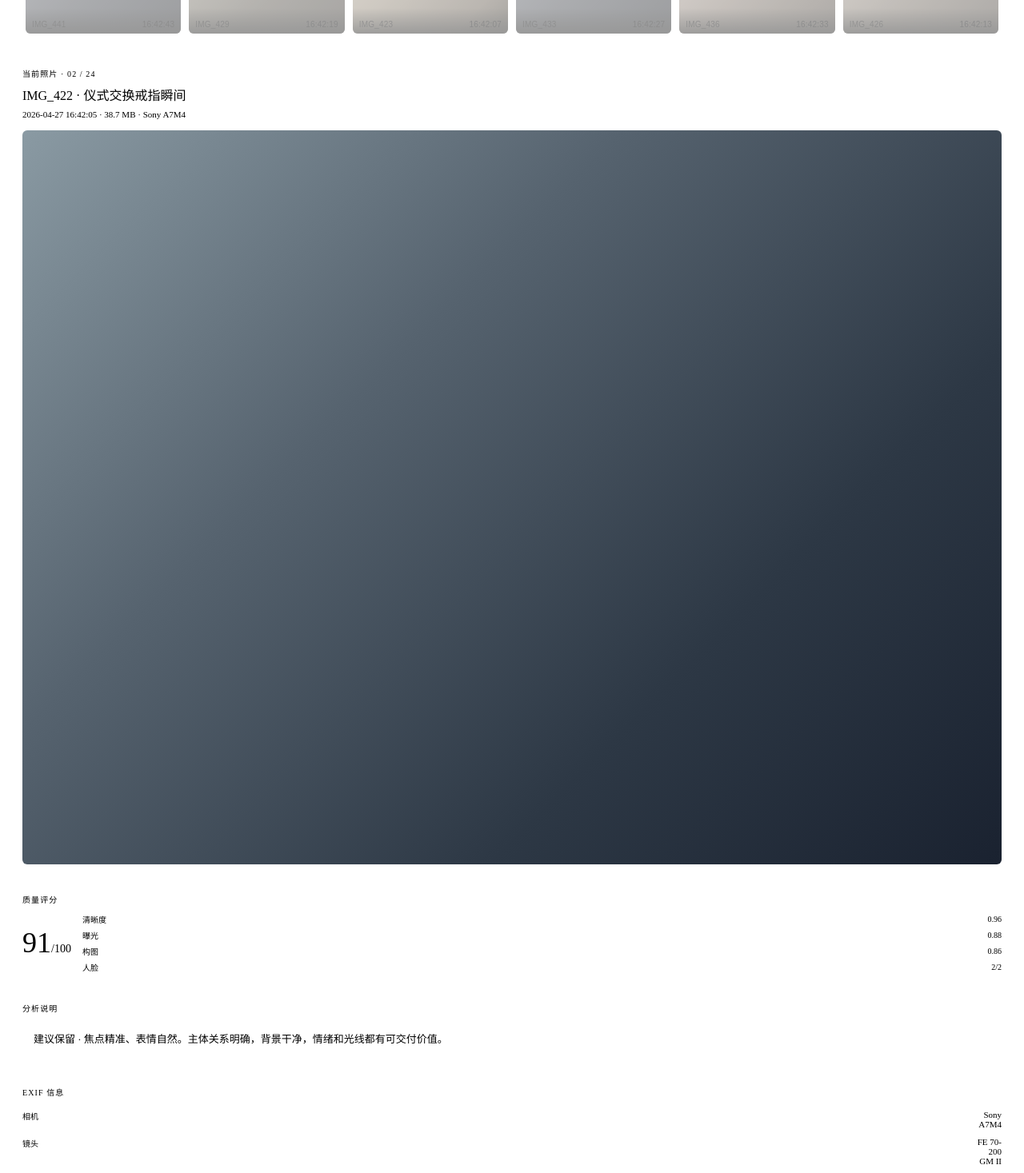
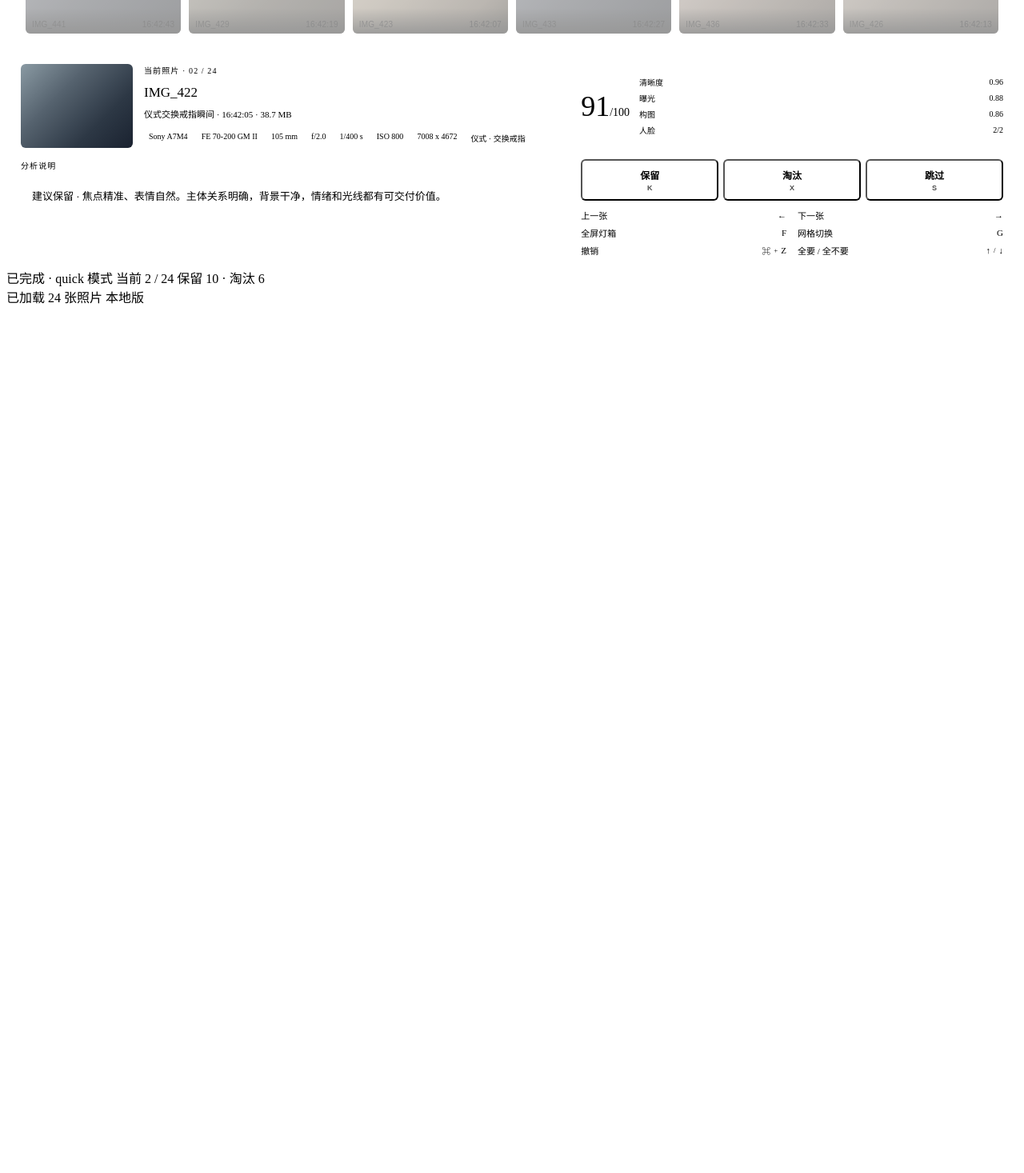
Before and after one commit to cullify/cullify, a SvelteKit app: page /cull in a window 1280 px wide. Shown: the part 1330-2797 px from the top of the page at 80% size. After the commit the page ends 1721 px from the top, so only its background shows below. Built offline with nearby package versions, Linux system fonts and the light colour scheme.

Commit message:
Refactor cull inspector into docked panel layout

```diff
--- a/src/lib/components/InspectorPanel.svelte
+++ b/src/lib/components/InspectorPanel.svelte
@@ -57,21 +57,31 @@
   }
 </script>
 
-<section class="insp-section">
-  <p class="insp-eyebrow">当前照片 · {String(index + 1).padStart(2, '0')} / {total}</p>
-  <h2 class="insp-title">{photo.name} · {photo.title}</h2>
-  <p class="insp-sub">2026-04-27 {photo.time} · {photo.fileSize} · {photo.camera}</p>
-
+<section class="inspector-panel">
+  <div class="photo-strip">
     <div class="preview" style:background={photo.palette}>
       {#if photo.sourceUrl}
         <img src={photo.sourceUrl} alt="" />
       {/if}
     </div>
-</section>
+    <div class="photo-heading">
+      <p class="insp-eyebrow">当前照片 · {String(index + 1).padStart(2, '0')} / {total}</p>
+      <h2 class="insp-title">{photo.name}</h2>
+      <p class="insp-sub">{photo.title} · {photo.time} · {photo.fileSize}</p>
+      <div class="exif-chips">
+        <span>{photo.camera}</span>
+        <span>{photo.lens}</span>
+        <span>{photo.focal}</span>
+        <span>{photo.aperture}</span>
+        <span>{photo.shutter}</span>
+        <span>ISO {photo.iso}</span>
+        <span>{photo.size}</span>
+        <span>{photo.group}</span>
+      </div>
+    </div>
+  </div>
 
-<section class="insp-section">
-  <p class="insp-eyebrow">质量评分</p>
-  <div class="score-row">
+  <div class="score-panel">
     <div class="score-num">{photo.score}<small>/100</small></div>
     <div class="score-bars">
       <div class="score-bar">
@@ -96,35 +106,18 @@
       </div>
     </div>
   </div>
-</section>
 
-<section class="insp-section">
+  <div class="reason-panel">
     <p class="insp-eyebrow">分析说明</p>
-  <div class="ai-reason">{photo.reason}</div>
-</section>
+    <p>{photo.reason}</p>
+  </div>
 
-<section class="insp-section">
-  <p class="insp-eyebrow">EXIF 信息</p>
-  <div class="exif">
-    <div class="exif-row"><span class="k">相机</span><span class="v">{photo.camera}</span></div>
-    <div class="exif-row"><span class="k">镜头</span><span class="v">{photo.lens}</span></div>
-    <div class="exif-row"><span class="k">焦距</span><span class="v">{photo.focal}</span></div>
-    <div class="exif-row"><span class="k">光圈</span><span class="v">{photo.aperture}</span></div>
-    <div class="exif-row"><span class="k">快门</span><span class="v">{photo.shutter}</span></div>
-    <div class="exif-row"><span class="k">ISO</span><span class="v">{photo.iso}</span></div>
-    <div class="exif-row"><span class="k">尺寸</span><span class="v">{photo.size}</span></div>
-    <div class="exif-row"><span class="k">分组</span><span class="v">{photo.group}</span></div>
-  </div>
-</section>
-
-<section class="insp-section">
-  <p class="insp-eyebrow">决策</p>
+  <div class="action-panel">
     <div class="decisions">
       <button type="button" class="dec-btn keep" onclick={() => onDecision('keep')}>保留<span>{shortcutLabel('keep')}</span></button>
       <button type="button" class="dec-btn cull" onclick={() => onDecision('cull')}>淘汰<span>{shortcutLabel('cull')}</span></button>
       <button type="button" class="dec-btn skip" onclick={() => onDecision(null)}>跳过<span>{shortcutLabel('skip')}</span></button>
     </div>
-</section>
 
     <div class="kbd-hints">
       {#each hintRows as row (row.label)}
@@ -139,11 +132,28 @@
         </div>
       {/each}
     </div>
+  </div>
+</section>
 
 <style>
-  .insp-section {
-    border-bottom: 1px solid var(--border-soft);
-    padding: 18px 20px;
+  .inspector-panel {
+    display: grid;
+    grid-template-columns: minmax(280px, 1.45fr) minmax(220px, 0.8fr) minmax(260px, 1fr) minmax(250px, 0.85fr);
+    gap: 14px;
+    min-height: 170px;
+    background: var(--surface);
+    padding: 14px 18px;
+  }
+
+  .photo-strip {
+    display: grid;
+    grid-template-columns: 140px minmax(0, 1fr);
+    gap: 14px;
+    min-width: 0;
+  }
+
+  .photo-heading {
+    min-width: 0;
   }
 
   .insp-eyebrow {
@@ -156,25 +166,30 @@
   }
 
   .insp-title {
+    overflow: hidden;
     margin: 0 0 6px;
     color: var(--fg);
     font-family: var(--font-display);
-    font-size: 16px;
+    font-size: 17px;
     font-weight: 500;
     line-height: 1.35;
+    text-overflow: ellipsis;
+    white-space: nowrap;
   }
 
   .insp-sub {
+    overflow: hidden;
     margin: 0;
     color: var(--meta);
     font-family: var(--font-mono);
     font-size: 11px;
     font-variant-numeric: tabular-nums;
+    text-overflow: ellipsis;
+    white-space: nowrap;
   }
 
   .preview {
     aspect-ratio: 4 / 3;
-    margin-top: 14px;
     overflow: hidden;
     border-radius: 6px;
     background: var(--surface-warm);
@@ -188,10 +203,34 @@
     background: var(--surface-strong);
   }
 
-  .score-row {
+  .exif-chips {
     display: flex;
+    flex-wrap: wrap;
+    gap: 5px;
+    margin-top: 12px;
+  }
+
+  .exif-chips span {
+    max-width: 170px;
+    overflow: hidden;
+    border: 1px solid var(--border);
+    border-radius: 4px;
+    background: var(--bg);
+    color: var(--fg-2);
+    font-family: var(--font-mono);
+    font-size: 10px;
+    font-variant-numeric: tabular-nums;
+    padding: 3px 6px;
+    text-overflow: ellipsis;
+    white-space: nowrap;
+  }
+
+  .score-panel {
+    display: grid;
+    grid-template-columns: auto minmax(0, 1fr);
     align-items: center;
-    gap: 14px;
+    gap: 12px;
+    min-width: 0;
   }
 
   .score-num {
@@ -210,7 +249,7 @@
 
   .score-bars {
     display: flex;
-    flex: 1;
+    min-width: 0;
     flex-direction: column;
     gap: 5px;
   }
@@ -223,9 +262,7 @@
   }
 
   .lbl,
-  .v,
-  .exif-row .k,
-  .exif-row .v {
+  .v {
     font-family: var(--font-mono);
     font-size: 10px;
     font-variant-numeric: tabular-nums;
@@ -255,7 +292,13 @@
     text-align: right;
   }
 
-  .ai-reason {
+  .reason-panel {
+    min-width: 0;
+  }
+
+  .reason-panel p:last-child {
+    display: -webkit-box;
+    overflow: hidden;
     border: 1px solid var(--border);
     border-left: 2px solid var(--accent);
     border-radius: 0 6px 6px 0;
@@ -263,28 +306,18 @@
     color: var(--muted);
     font-size: 13px;
     line-height: 1.6;
+    margin: 0;
     padding: 12px 14px;
+    -webkit-box-orient: vertical;
+    -webkit-line-clamp: 4;
+    line-clamp: 4;
   }
 
-  .exif-row {
+  .action-panel {
     display: flex;
-    justify-content: space-between;
-    border-bottom: 1px solid var(--border-soft);
-    padding: 5px 0;
-  }
-
-  .exif-row:last-child {
-    border-bottom: 0;
-  }
-
-  .exif-row .k {
-    color: var(--meta);
-    text-transform: uppercase;
-  }
-
-  .exif-row .v {
-    color: var(--fg-2);
-    font-size: 11px;
+    min-width: 0;
+    flex-direction: column;
+    gap: 10px;
   }
 
   .decisions {
@@ -298,7 +331,7 @@
     color: var(--accent-on);
     font-size: 12px;
     font-weight: 700;
-    padding: 10px 8px;
+    padding: 9px 8px;
   }
 
   .dec-btn span {
@@ -327,12 +360,9 @@
     display: grid;
     grid-template-columns: 1fr 1fr;
     gap: 6px 14px;
-    margin-top: auto;
-    border-top: 1px solid var(--border);
-    background: var(--bg);
+    min-width: 0;
     color: var(--meta);
     font-size: 11px;
-    padding: 14px 20px;
   }
 
   .kbd-hints > div {
@@ -353,4 +383,20 @@
     font-family: var(--font-mono);
     font-size: 9px;
   }
+
+  @media (max-width: 1320px) {
+    .inspector-panel {
+      grid-template-columns: minmax(280px, 1.3fr) minmax(260px, 1fr);
+    }
+  }
+
+  @media (max-width: 900px) {
+    .inspector-panel {
+      grid-template-columns: 1fr;
+    }
+
+    .photo-strip {
+      grid-template-columns: 112px minmax(0, 1fr);
+    }
+  }
 </style>
--- a/src/routes/cull/+page.svelte
+++ b/src/routes/cull/+page.svelte
@@ -541,7 +541,7 @@
 
 <svelte:window onkeydown={handleKeydown} />
 
-<div class="app-shell with-inspector">
+<div class="app-shell cull-shell">
   <aside class="sidebar">
     <a class="brand" href={resolve('/')}>
       <span class="brand-mark">Cullify</span>
@@ -624,7 +624,7 @@
               清空标记
             </button>
           </div>
-          <button class="btn btn-ghost" type="button" onclick={() => void exportCurrentProject()} disabled={isExporting || isBatchUpdating}>
+          <button class="btn btn-ghost export-button" type="button" onclick={() => void exportCurrentProject()} disabled={isExporting || isBatchUpdating}>
             {isExporting ? '导出中' : '导出'}
           </button>
         </div>
@@ -677,11 +677,9 @@
           </div>
         {/if}
       </div>
-    </section>
-  </main>
 
-  <aside class="inspector">
       {#if selectedPhoto}
+        <div class="inspector-dock">
           <InspectorPanel
             photo={selectedPhoto}
             index={selectedIndex}
@@ -689,8 +687,10 @@
             shortcuts={shortcutBindings}
             onDecision={(decision) => void setDecision(decision)}
           />
+        </div>
       {/if}
-  </aside>
+    </section>
+  </main>
 
   <footer class="statusbar">
     <div class="side">
@@ -759,6 +759,10 @@
   .cull-main {
     display: block;
     overflow: hidden;
+  }
+
+  .cull-shell {
+    grid-template-columns: 248px minmax(0, 1fr);
   }
 
   .mode-switch {
@@ -856,13 +860,17 @@
 
   .workspace {
     display: flex;
+    height: 100%;
     min-width: 0;
+    min-height: 0;
     flex-direction: column;
     overflow: hidden;
   }
 
   .toolbar {
+    flex-wrap: wrap;
     flex-shrink: 0;
+    align-items: flex-start;
     gap: 16px;
     border-bottom: 1px solid var(--border);
     padding: 14px 24px;
@@ -871,6 +879,27 @@
   .toolbar-left,
   .toolbar-right {
     gap: 14px;
+  }
+
+  .toolbar-left {
+    flex: 0 0 auto;
+  }
+
+  .toolbar-right {
+    min-width: min(100%, 640px);
+    flex: 1 1 640px;
+    flex-wrap: wrap;
+    justify-content: flex-end;
+  }
+
+  .toolbar-right button {
+    flex: 0 0 auto;
+    white-space: nowrap;
+  }
+
+  .export-button {
+    min-width: 56px;
+    white-space: nowrap;
   }
 
   .panel-title {
@@ -1025,14 +1054,21 @@
 
   .grid-wrap {
     flex: 1;
+    min-height: 0;
     overflow-y: auto;
     padding: 16px 24px 24px;
   }
 
   .photo-grid {
     display: grid;
-    grid-template-columns: repeat(auto-fill, minmax(180px, 1fr));
+    grid-template-columns: repeat(auto-fill, minmax(188px, 1fr));
     gap: 10px;
+  }
+
+  .inspector-dock {
+    flex: 0 0 auto;
+    border-top: 1px solid var(--border);
+    background: var(--surface);
   }
 
   .load-more {
```
Lines whose indentation alone changed are shown as unchanged.
